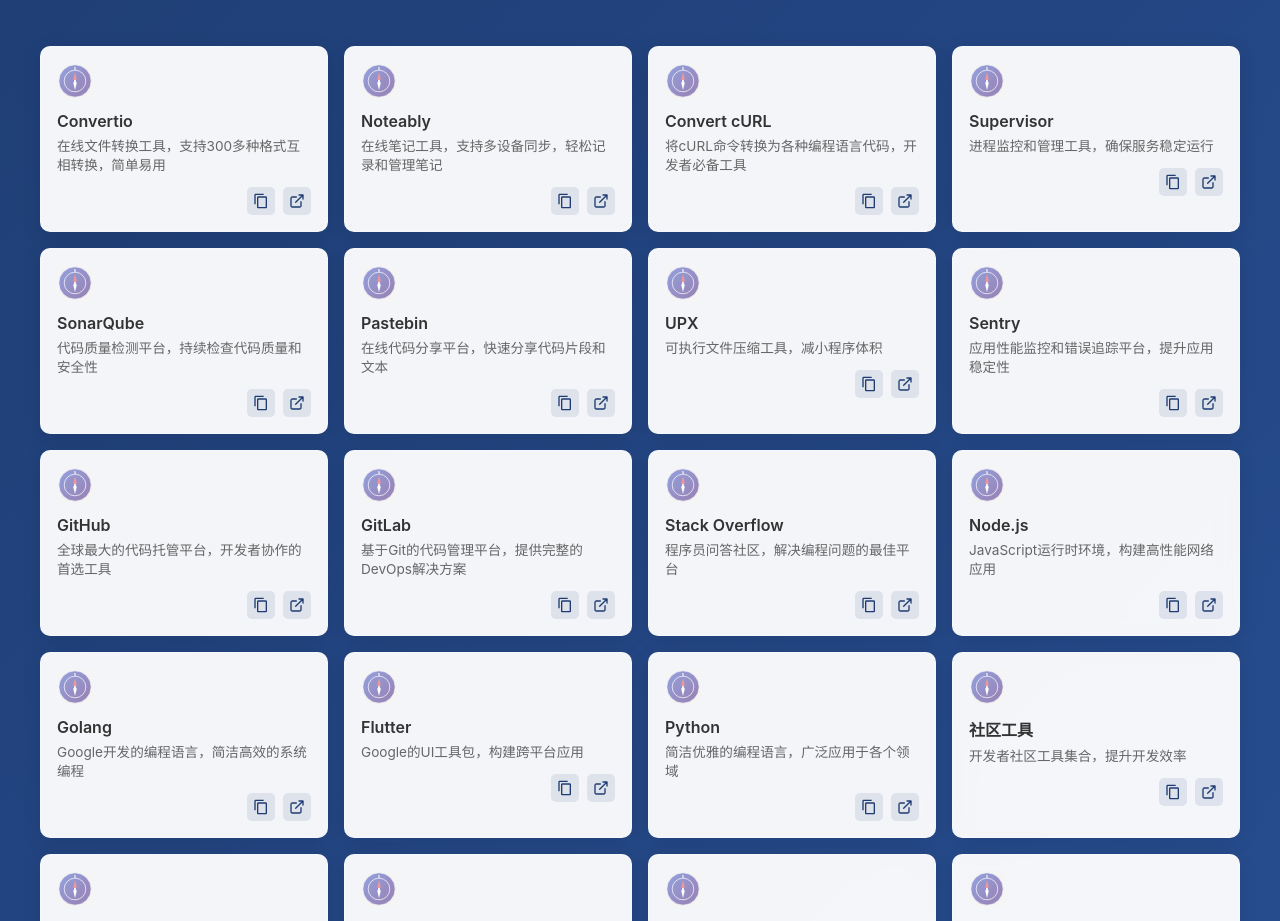
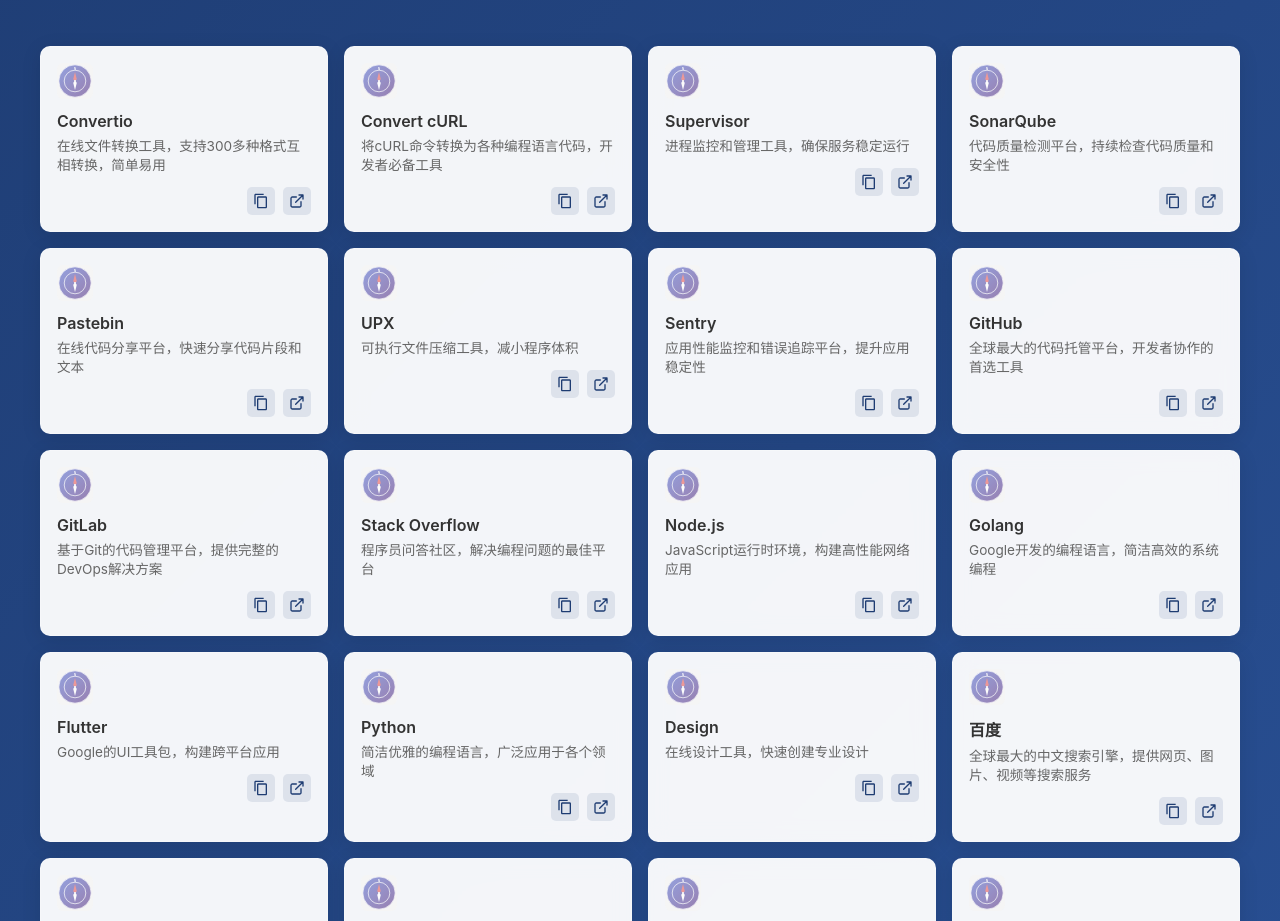
Before and after one commit to 13896167343/yaoling-index, a Vue app: page / in a window 1280 px wide. Shown: the part 400-1321 px from the top of the page. Built offline with nearby package versions, Linux system fonts and the light colour scheme.

Commit message:
refactor(data): 更新网站数据并统一favicon获取方式
- 移除不再使用的网站条目
- 统一使用Google favicon服务获取图标

```diff
--- a/src/data/websites.js
+++ b/src/data/websites.js
@@ -12,14 +12,6 @@ export const websites = [
     description: '在线文件转换工具，支持300多种格式互相转换，简单易用'
   },
   {
-    id: 2,
-    name: 'Noteably',
-    url: 'https://noteably.com',
-    icon: 'https://noteably.com/favicon.ico',
-    category: '实用工具',
-    description: '在线笔记工具，支持多设备同步，轻松记录和管理笔记'
-  },
-  {
     id: 3,
     name: 'Convert cURL',
     url: 'https://curlconverter.com',
@@ -31,7 +23,7 @@ export const websites = [
     id: 4,
     name: 'Supervisor',
     url: 'https://supervisord.org',
-    icon: 'https://supervisord.org/favicon.ico',
+    icon: 'https://www.google.com/s2/favicons?domain=supervisord.org&sz=32',
     category: '实用工具',
     description: '进程监控和管理工具，确保服务稳定运行'
   },
@@ -39,7 +31,7 @@ export const websites = [
     id: 5,
     name: 'SonarQube',
     url: 'https://www.sonarqube.org',
-    icon: 'https://www.sonarqube.org/favicon.ico',
+    icon: 'https://www.google.com/s2/favicons?domain=www.sonarqube.org&sz=32',
     category: '实用工具',
     description: '代码质量检测平台，持续检查代码质量和安全性'
   },
@@ -55,7 +47,7 @@ export const websites = [
     id: 7,
     name: 'UPX',
     url: 'https://upx.github.io',
-    icon: 'https://upx.github.io/favicon.ico',
+    icon: 'https://www.google.com/s2/favicons?domain=upx.github.io&sz=32',
     category: '实用工具',
     description: '可执行文件压缩工具，减小程序体积'
   },
@@ -63,7 +55,7 @@ export const websites = [
     id: 8,
     name: 'Sentry',
     url: 'https://sentry.io',
-    icon: 'https://sentry.io/favicon.ico',
+    icon: 'https://www.google.com/s2/favicons?domain=sentry.io&sz=32',
     category: '实用工具',
     description: '应用性能监控和错误追踪平台，提升应用稳定性'
   },
@@ -104,7 +96,7 @@ export const websites = [
     id: 13,
     name: 'Golang',
     url: 'https://golang.org',
-    icon: 'https://golang.org/favicon.ico',
+    icon: 'https://www.google.com/s2/favicons?domain=golang.org&sz=32',
     category: 'WEB开发',
     description: 'Google开发的编程语言，简洁高效的系统编程'
   },
@@ -112,7 +104,7 @@ export const websites = [
     id: 14,
     name: 'Flutter',
     url: 'https://flutter.dev',
-    icon: 'https://flutter.dev/favicon.ico',
+    icon: 'https://www.google.com/s2/favicons?domain=flutter.dev&sz=32',
     category: 'WEB开发',
     description: 'Google的UI工具包，构建跨平台应用'
   },
@@ -125,44 +117,12 @@ export const websites = [
     description: '简洁优雅的编程语言，广泛应用于各个领域'
   },
   {
-    id: 16,
-    name: '社区工具',
-    url: 'https://community.tools',
-    icon: 'https://community.tools/favicon.ico',
-    category: 'WEB开发',
-    description: '开发者社区工具集合，提升开发效率'
-  },
-  {
     id: 17,
     name: 'Design',
     url: 'https://design.com',
-    icon: 'https://design.com/favicon.ico',
+    icon: 'https://www.google.com/s2/favicons?domain=design.com&sz=32',
     category: 'WEB开发',
     description: '在线设计工具，快速创建专业设计'
-  },
-  {
-    id: 18,
-    name: '学习工具',
-    url: 'https://learn.tools',
-    icon: 'https://learn.tools/favicon.ico',
-    category: 'WEB开发',
-    description: '编程学习资源平台，提升技能水平'
-  },
-  {
-    id: 19,
-    name: '网络安全',
-    url: 'https://security.tools',
-    icon: 'https://security.tools/favicon.ico',
-    category: 'WEB开发',
-    description: '网络安全工具和资源，保护应用安全'
-  },
-  {
-    id: 20,
-    name: '博客系统',
-    url: 'https://blog.tools',
-    icon: 'https://blog.tools/favicon.ico',
-    category: 'WEB开发',
-    description: '博客搭建和管理工具，分享技术心得'
   },
   // 搜索引擎
   {
```
